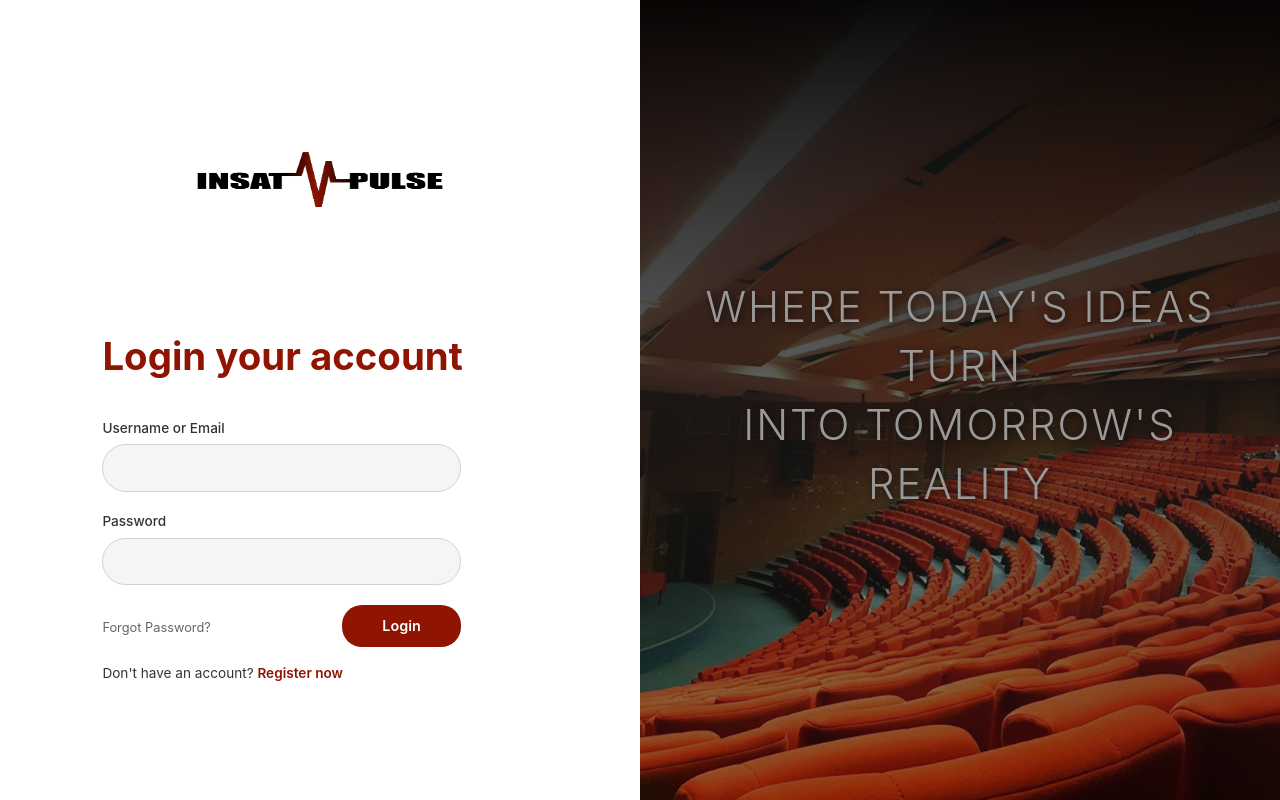
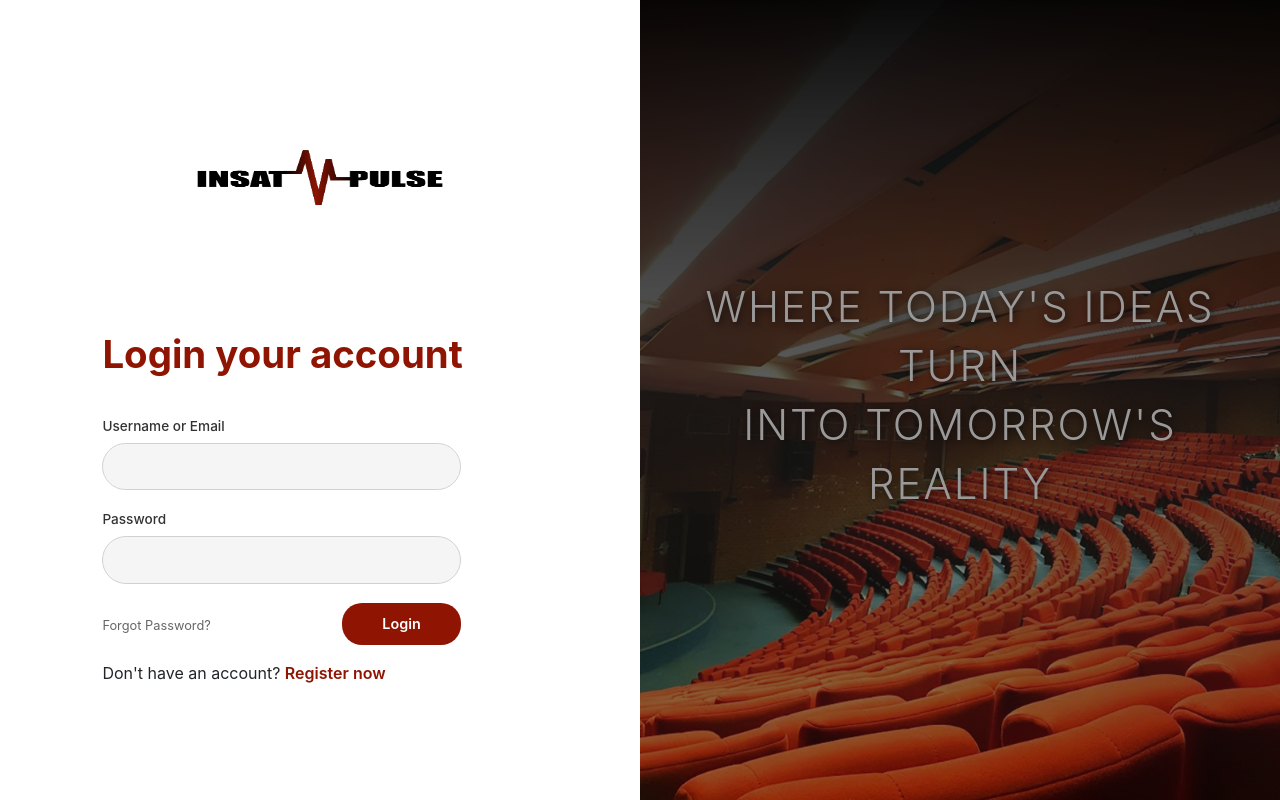
Before and after one commit to moetez00/projet-web, a PHP site: page /login/index.html in a window 1280 px wide. Run offline with PHP 8.4, Linux system fonts and the light colour scheme.

Commit message:
fixed login page

```diff
--- a/frontend/styles/login.css
+++ b/frontend/styles/login.css
@@ -147,8 +147,6 @@ body {
 }
 
 .register p {
-    font-size: 0.85rem;
-    color: #333333;
     margin: 0;
 }
 
```
